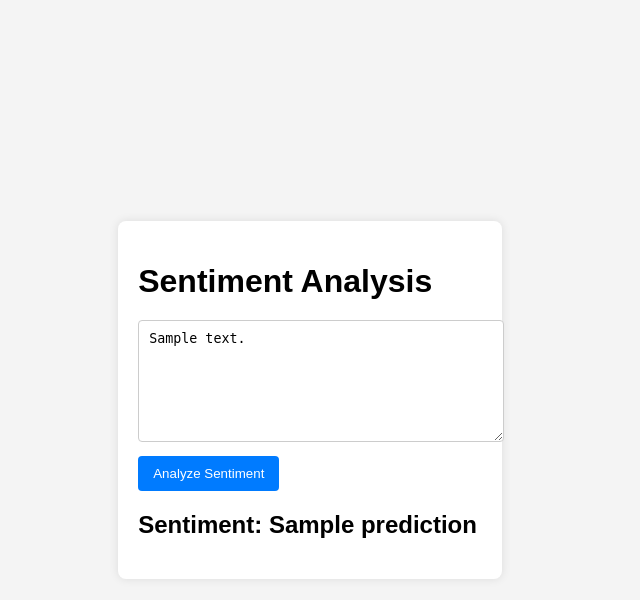
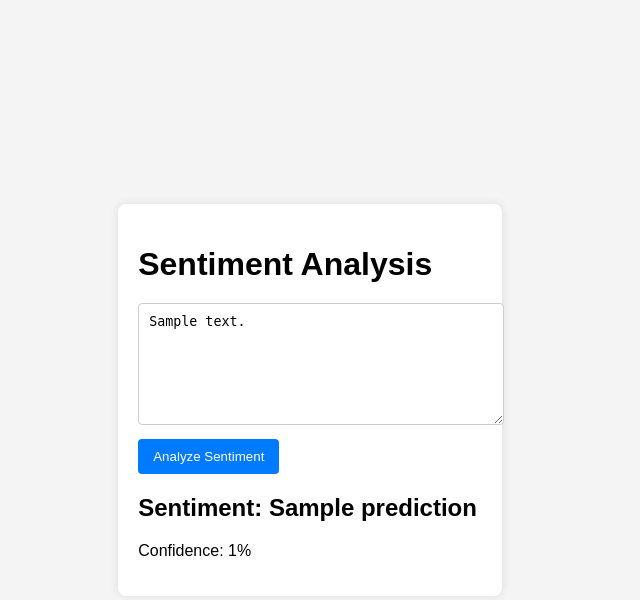
Before and after one commit to cchanpanhavuth/Sentiment_Analysis, a Flask app: template templates/index.html in a window 1280 px wide. Shown: the top 600 px of the page, without its empty margins (330-970 px from the left). Run offline with Flask 3, Linux system fonts and the light colour scheme; the template is opened without the code that fills it: most values are stand-ins (such as "Sample title", 1, 10 or a date in 2020); parts of the project's set-up code (start-up, migrations or seed data) failed here and were passed over.

Commit message:
added confidence

```diff
--- a/app.py
+++ b/app.py
@@ -12,7 +12,6 @@ app = Flask(__name__)
 vectorizer = joblib.load('vectorizer_opti.pkl')
 model = tf.keras.models.load_model('my_model_opti.h5')
 
-
 @app.route('/', methods=['GET', 'POST'])
 def home():
     if request.method == 'POST':
@@ -26,8 +25,14 @@ def home():
 
         # Perform prediction
         prediction = model.predict(text_vectorized)
-        sentiment = 'Positive' if prediction[0][1] > 0.5 else 'Negative'
+        # Get the probability of the positive class
+        positive_prob = prediction[0][1]
+        sentiment = 'Positive' if positive_prob > 0.5 else 'Negative'
+        confidence = positive_prob if sentiment == 'Positive' else 1 - positive_prob
 
-        return render_template('index.html', prediction=sentiment, text=text)
+        # Convert confidence to percentage
+        confidence_percentage = round(confidence * 100, 2)
 
-    return render_template('index.html', prediction=None, text=None)
+        return render_template('index.html', prediction=sentiment, text=text, confidence_percentage=confidence_percentage)
+
+    return render_template('index.html', prediction=None, text=None, confidence_percentage=None)
--- a/templates/index.html
+++ b/templates/index.html
@@ -16,6 +16,7 @@
         {% if prediction %}
             <div class="result">
                 <h2>Sentiment: {{ prediction }}</h2>
+                <p>Confidence: {{ confidence_percentage }}%</p>
             </div>
         {% endif %}
     </div>
```
